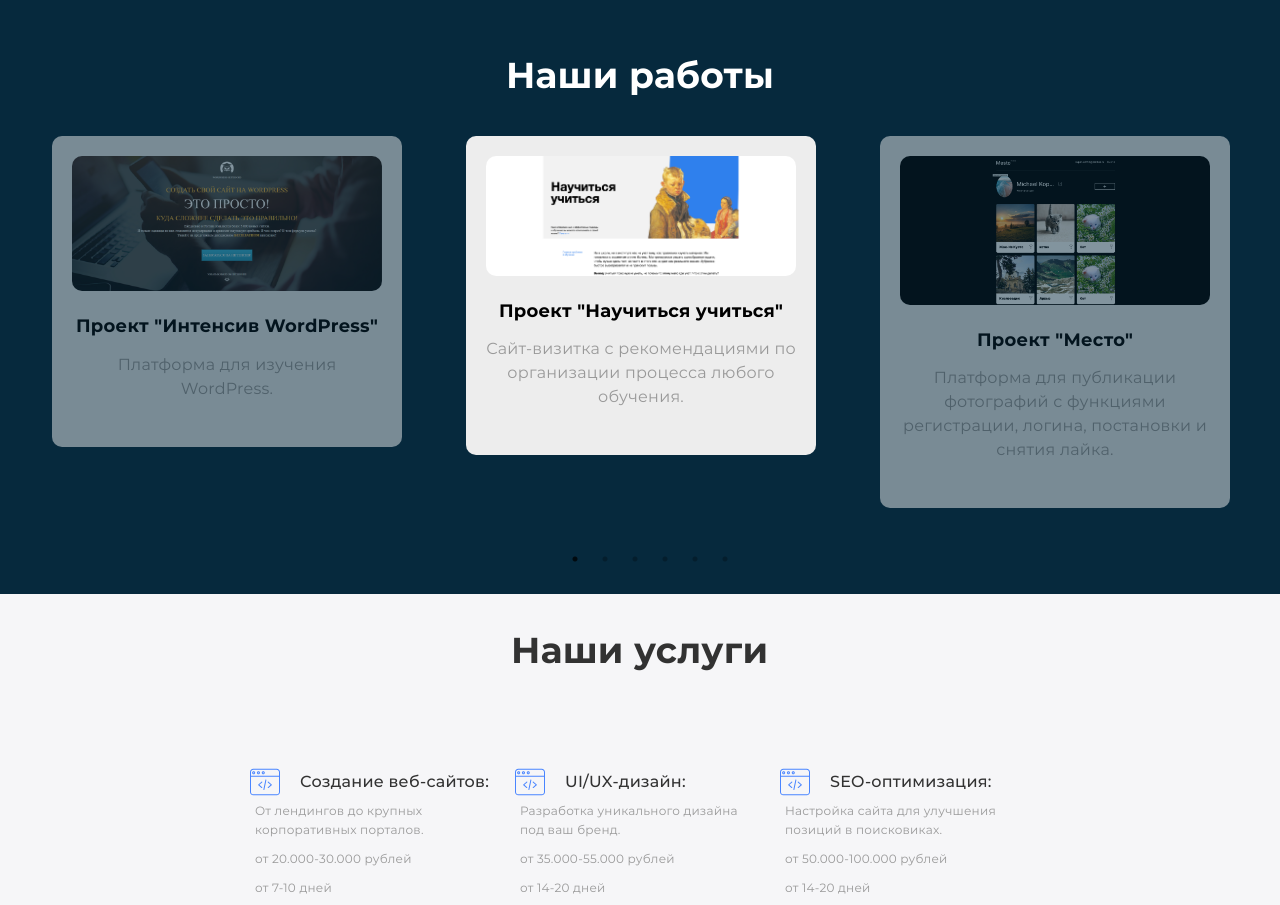
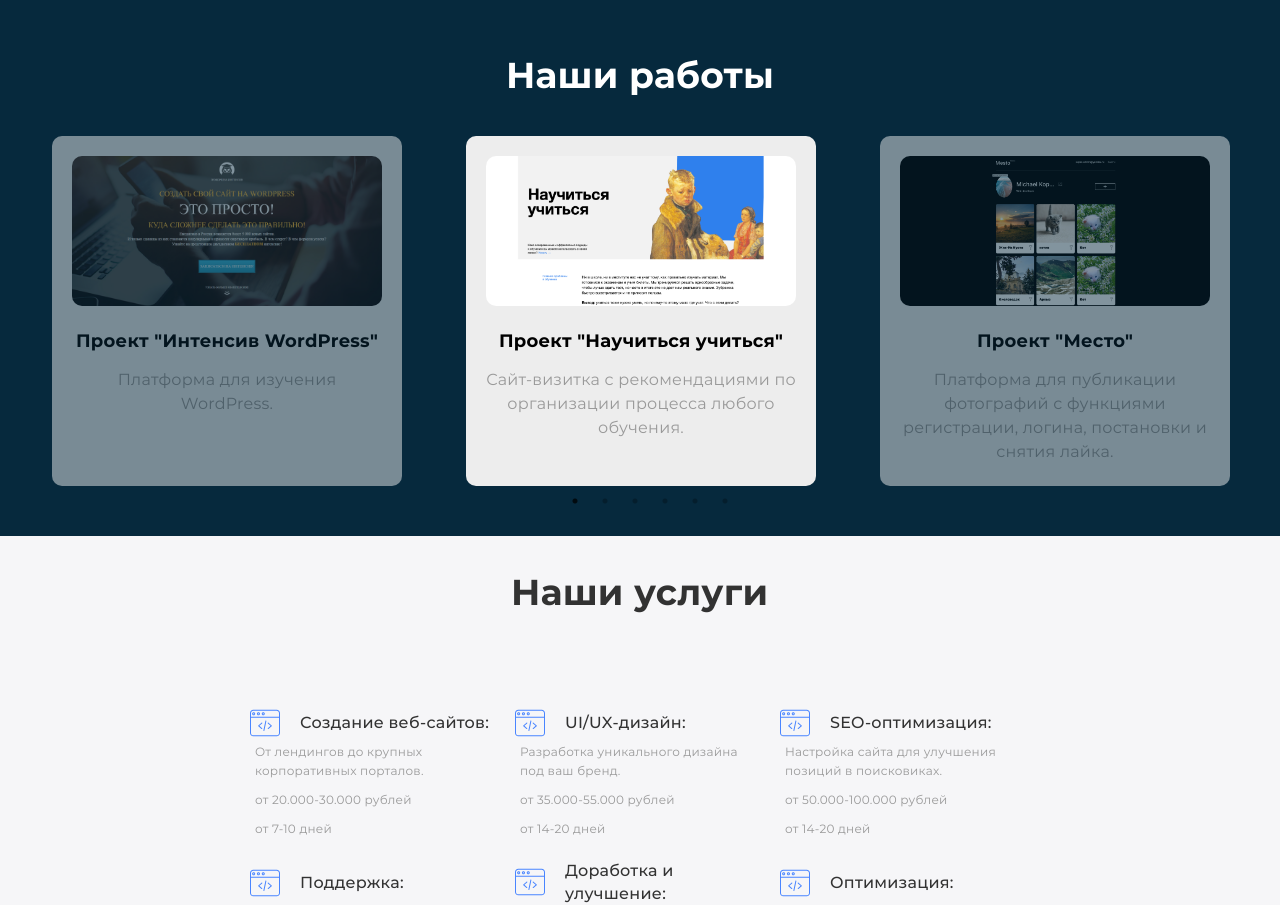
Before and after one commit to MichaelKopchenov/new-fdd, a React (Create React App) app: page / in a window 1280 px wide. Shown: the part 2800-3705 px from the top of the page. Built offline with nearby package versions, Linux system fonts and the light colour scheme.

Commit message:
section Works update

```diff
--- a/src/Components/ListComponentWorks/ListComponentWorks.css
+++ b/src/Components/ListComponentWorks/ListComponentWorks.css
@@ -119,6 +119,8 @@
 */
 
 .list-component-works {
+    min-height: 350px;
+    max-height: 350px;
     display: flex;
     flex-direction: column;
     align-items: center;
@@ -139,7 +141,7 @@
     border-radius: 10px;
     object-fit: cover;
     width: 100%;
-    height: auto;
+    height: 150px;
     max-height: 300px;
 }
 
```
Also changed, not shown: public/favicon.svg.
